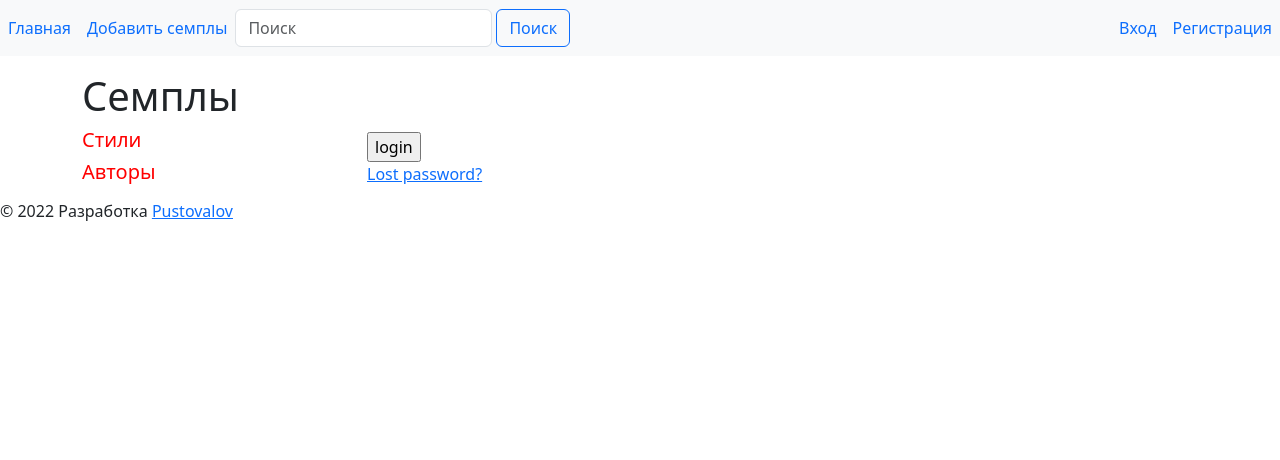
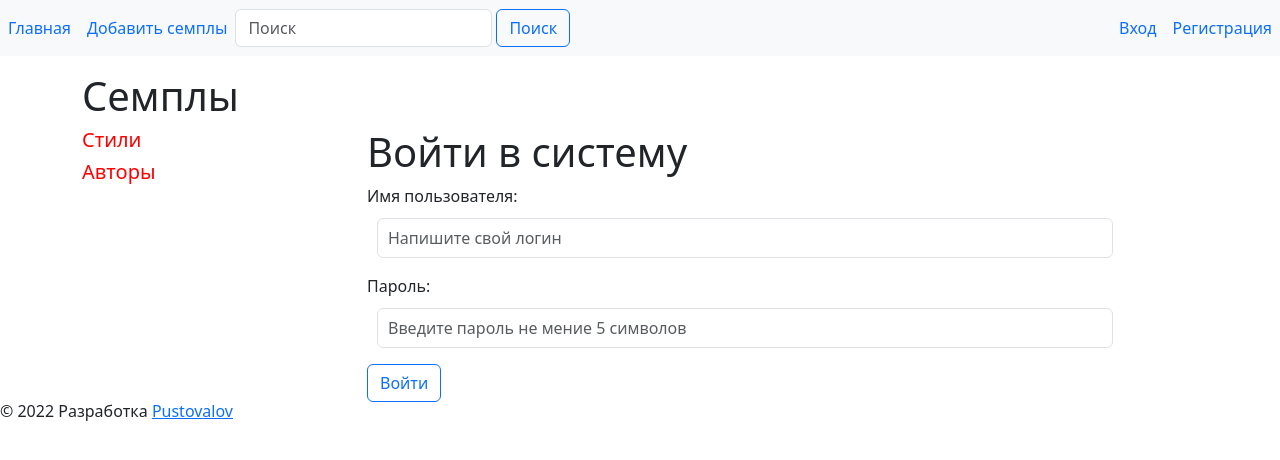
Before and after one commit to OlegEgoism/django_MusicXCD, a Django app: page /login/ in a window 1280 px wide. Shown: the top 460 px of the page. Run offline with Django 4.2, Linux system fonts and the light colour scheme; data that the repository does not hold is empty; some libraries are stand-ins or nearby versions.

Commit message:
add reg+30

```diff
--- a/xcd/forms.py
+++ b/xcd/forms.py
@@ -1,3 +1,4 @@
+from django.contrib.auth.forms import AuthenticationForm, UserCreationForm
 from django.contrib.auth.models import User
 from django.core.exceptions import ValidationError
 from django import forms
@@ -36,18 +37,16 @@ def password(value):
     if len(value) < 5:
         raise ValidationError('Пароль должен содержать не меньше 5 символов')
 
-class UserRegistrationForm(forms.ModelForm):
-    username = forms.CharField(label='Логин', widget=forms.TextInput(attrs={'style': 'margin:10px; padding:10px; height:40px', 'class': 'form-control col-sm-8', 'placeholder': 'Напишите свой логин'}))
+class UserRegistrationForm(UserCreationForm): #UserCreationForm #forms.Form
+    username = forms.CharField(label='Имя пользователя', widget=forms.TextInput(attrs={'style': 'margin:10px; padding:10px; height:40px', 'class': 'form-control col-sm-8', 'placeholder': 'Напишите свой логин'}))
     password1 = forms.CharField(label='Пароль', validators=[password], widget=forms.PasswordInput(attrs={'style': 'margin:10px; padding:10px; height:40px', 'class': 'form-control col-sm-8', 'placeholder': 'Введите пароль не мение 5 символов'}))
     password2 = forms.CharField(label='Пароль (подтверждение)', validators=[password], widget=forms.PasswordInput(attrs={'style': 'margin:10px; padding:10px; height:40px', 'class': 'form-control col-sm-8', 'placeholder': 'Введите пароль не мение 5 символов'}))
-    first_name = forms.CharField(label='Фамилия пользователья', widget=forms.TextInput(attrs={'style': 'margin:10px; padding:10px; height:40px', 'class': 'form-control col-sm-8', 'placeholder': 'Введите персональные данные'}))
-    last_name = forms.CharField(label='Имя пользователья', widget=forms.TextInput(attrs={'style': 'margin:10px; padding:10px; height:40px', 'class': 'form-control col-sm-8', 'placeholder': 'Введите персональные данные'}))
     email = forms.EmailField(label='Почта', widget=forms.TextInput(attrs={'style': 'margin:10px; padding:10px; height:40px', 'class': 'form-control col-sm-8', 'placeholder': 'Электронная почта (e-mail)'}))
     phone = forms.CharField(label='Телефон', widget=forms.TextInput(attrs={'style': 'margin:10px; padding:10px; height:40px', 'class': 'form-control col-sm-8', 'placeholder': 'Номер телефона с кодом страны'}))
 
     class Meta:
         model = User
-        fields = ('username', 'password1', 'password2', 'first_name', 'last_name', 'email', 'phone')
+        fields = ('username', 'password1', 'password2', 'email', 'phone')
 
     def clean_password2(self):
         password1 = self.cleaned_data.get('password1')
@@ -63,6 +62,18 @@ class UserRegistrationForm(forms.ModelForm):
         except User.DoesNotExist:
             return email
         raise forms.ValidationError('Этот почтовый адрес уже зарегистрирован')
+
+
+class UserLoginForm(AuthenticationForm): #AuthenticationForm #forms.Form
+    username = forms.CharField(label='Имя пользователя', widget=forms.TextInput(attrs={'style': 'margin:10px; padding:10px; height:40px', 'class': 'form-control col-sm-8', 'placeholder': 'Напишите свой логин'}))
+    password = forms.CharField(label='Пароль', widget=forms.PasswordInput(attrs={'style': 'margin:10px; padding:10px; height:40px', 'class': 'form-control col-sm-8', 'placeholder': 'Введите пароль не мение 5 символов'}))
+
+
+
+
+
+
+
 
 
 
--- a/xcd/templates/login.html
+++ b/xcd/templates/login.html
@@ -11,39 +11,10 @@
 
 
 {% block content %}
-{% if form.errors %}
-<p>Your username and password didn't match. Please try again.</p>
-{% endif %}
-
-{% if next %}
-{% if user.is_authenticated %}
-<p>Your account doesn't have access to this page. To proceed,
-    please login with an account that has access.</p>
-{% else %}
-<p>Please login to see this page.</p>
-{% endif %}
-{% endif %}
-
-<form method="post" action="{% url 'login' %}">
+<h1>Войти в систему</h1>
+<form method="POST">
     {% csrf_token %}
-    <table>
-
-        <tr>
-            <td>{{ form.username.label_tag }}</td>
-            <td>{{ form.username }}</td>
-        </tr>
-
-        <tr>
-            <td>{{ form.password.label_tag }}</td>
-            <td>{{ form.password }}</td>
-        </tr>
-    </table>
-
-    <input type="submit" value="login"/>
-    <input type="hidden" name="next" value="{{ next }}"/>
+    {{ user_form.as_p }}
+    <button type="submit" class="btn btn-outline-primary">Войти</button>
 </form>
-
-{# Assumes you setup the password_reset view in your URLconf #}
-<p><a href="{% url 'login' %}">Lost password?</a></p>
-
 {% endblock %}
--- a/xcd/templates/register.html
+++ b/xcd/templates/register.html
@@ -12,9 +12,9 @@
 
 {% block content %}
 <h1>Регистрация пользователя</h1>
-<form action="" method="POST">
+<form method="POST">
+    {% csrf_token %}
     {{ user_form.as_p }}
-    {% csrf_token %}
-    <button type="submit" class="btn btn-primary btn-block">Отправить данные для регистрации</button>
+    <button type="submit" class="btn btn-outline-primary">Отправить данные для регистрации</button>
 </form>
 {% endblock %}
--- a/xcd/views.py
+++ b/xcd/views.py
@@ -1,10 +1,11 @@
 from django.shortcuts import render, get_object_or_404, redirect
 from django.views.generic import *
 from .models import *
-from .forms import SamplesForm, AddAuthorForm, UserRegistrationForm
+from .forms import SamplesForm, AddAuthorForm, UserRegistrationForm, UserLoginForm
 from django.http import HttpResponse
 from django.db.models import Q
-from django.contrib import messages
+from django.contrib.auth import login, logout, authenticate
+
 
 class HomeSamples(ListView):
     models = Samples
@@ -154,10 +155,19 @@ def get_register(request):
 def get_login(request):
     style = Style.objects.all()
     author = Author.objects.all()
+    if request.method == 'POST':
+        user_form = UserLoginForm(data=request.POST)
+        if user_form.is_valid():
+            user = user_form.get_user()
+            login(request, user)
+            return redirect('home.html')
+    else:
+        user_form = UserLoginForm
     context = {
-        'title': 'Регистрация подтверждена',
+        'title': 'Войти в систему',
         'style': style,
         'author': author,
+        'user_form': user_form
         }
     return render(request, 'login.html', context=context)
 
```
